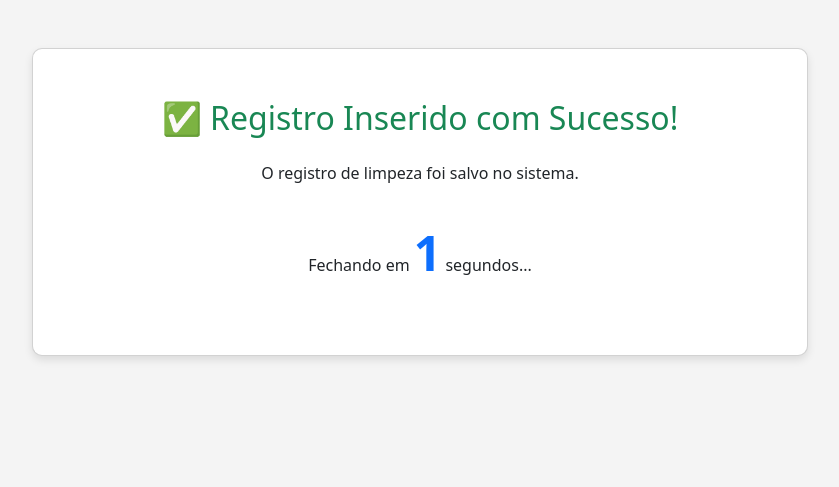
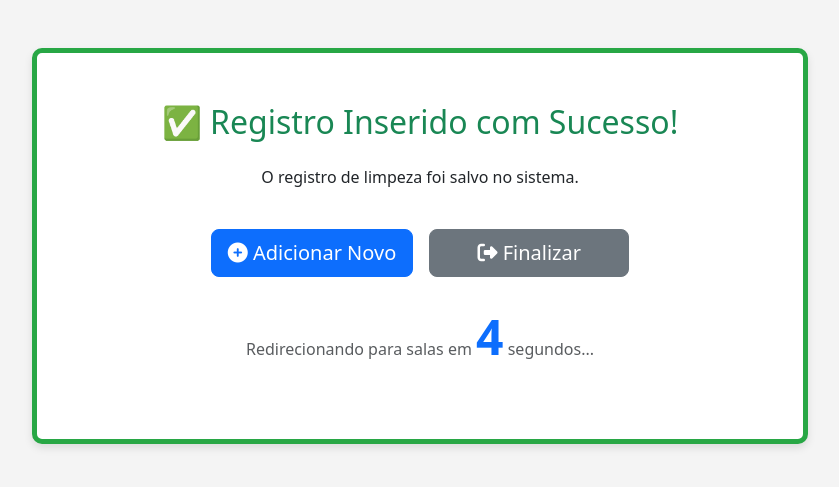
Before and after one commit to danilo-araujo0000/RLA-Registro-de-Limpeza, a Django app: template templates/sucesso.html in a window 1280 px wide. Shown: the top 487 px of the page, without its empty margins (220-1059 px from the left). Run offline with Django 5.2, Linux system fonts and the light colour scheme; the template is opened without the code that fills it, so the values that code supplies are empty.

Commit message:
corrido o problema de setar criticidade para concorrente e ajustes visuais na tela de sucesso

```diff
--- a/static/css/sucesso.css
+++ b/static/css/sucesso.css
@@ -3,6 +3,7 @@
     padding: 50px;
     border-radius: 10px;
     box-shadow: 0 4px 8px rgba(0, 0, 0, 0.1);
+    border: 4px solid #28a745;
 }
 .timer {
     font-size: 3rem;
--- a/static/js/registro.js
+++ b/static/js/registro.js
@@ -115,7 +115,11 @@ function toggleCamposTerminal() {
         camposTerminal.style.display = "none";
         criticidade.removeAttribute("required");
 
+        // Limpa o campo de criticidade
+        criticidade.value = '';
+        updateSelectColor(criticidade);
 
+        // Limpa os itens de limpeza terminal
         const itens = ['portas', 'teto', 'paredes', 'janelas', 'piso', 'superficie_mobiliario', 'dispenser'];
         itens.forEach(item => {
             document.getElementById(`${item}_hidden`).value = '';
@@ -123,7 +127,7 @@ function toggleCamposTerminal() {
             radios.forEach(radio => radio.checked = false);
         });
 
-
+        // Oculta o contador de itens
         document.getElementById('contadorItens').style.display = 'none';
     }
 }
--- a/static/js/sucesso.js
+++ b/static/js/sucesso.js
@@ -1,4 +1,4 @@
-let segundos = 7;
+let segundos = 10;
 const timerElement = document.getElementById('timer');
 
 const countdown = setInterval(() => {
@@ -7,5 +7,6 @@ const countdown = setInterval(() => {
 
     if (segundos <= 0) {
         clearInterval(countdown);
+        window.location.href = '/salas';
     }
 }, 1000);
--- a/templates/sucesso.html
+++ b/templates/sucesso.html
@@ -8,10 +8,20 @@
 {% endblock %}
 
 {% block content %}
-<div class="card text-center">
+<div class="card text-center" style="border: 5px solid #28a745;">
     <h2 class="text-success">✅ Registro Inserido com Sucesso!</h2>
     <p class="mt-3">O registro de limpeza foi salvo no sistema.</p>
-    <p class="mt-3">Fechando em <span class="timer" id="timer">7</span> segundos...</p>
+
+    <div class="mt-4 d-flex gap-3 justify-content-center">
+        <a href="{% url 'salas_view' %}" class="btn btn-primary btn-lg" style="min-width: 200px;">
+            <i class="fas fa-plus-circle"></i> Adicionar Novo
+        </a>
+        <a href="/fim" class="btn btn-secondary btn-lg" style="min-width: 200px;">
+            <i class="fas fa-sign-out-alt"></i> Finalizar
+        </a>
+    </div>
+
+    <p class="mt-4 text-muted">Redirecionando para salas em <span class="timer" id="timer">10</span> segundos...</p>
 </div>
 {% endblock %}
 
```
Also changed, not shown: registro/views.py (+36 -24 lines), templates/relatorio.html (+8 -13 lines).
